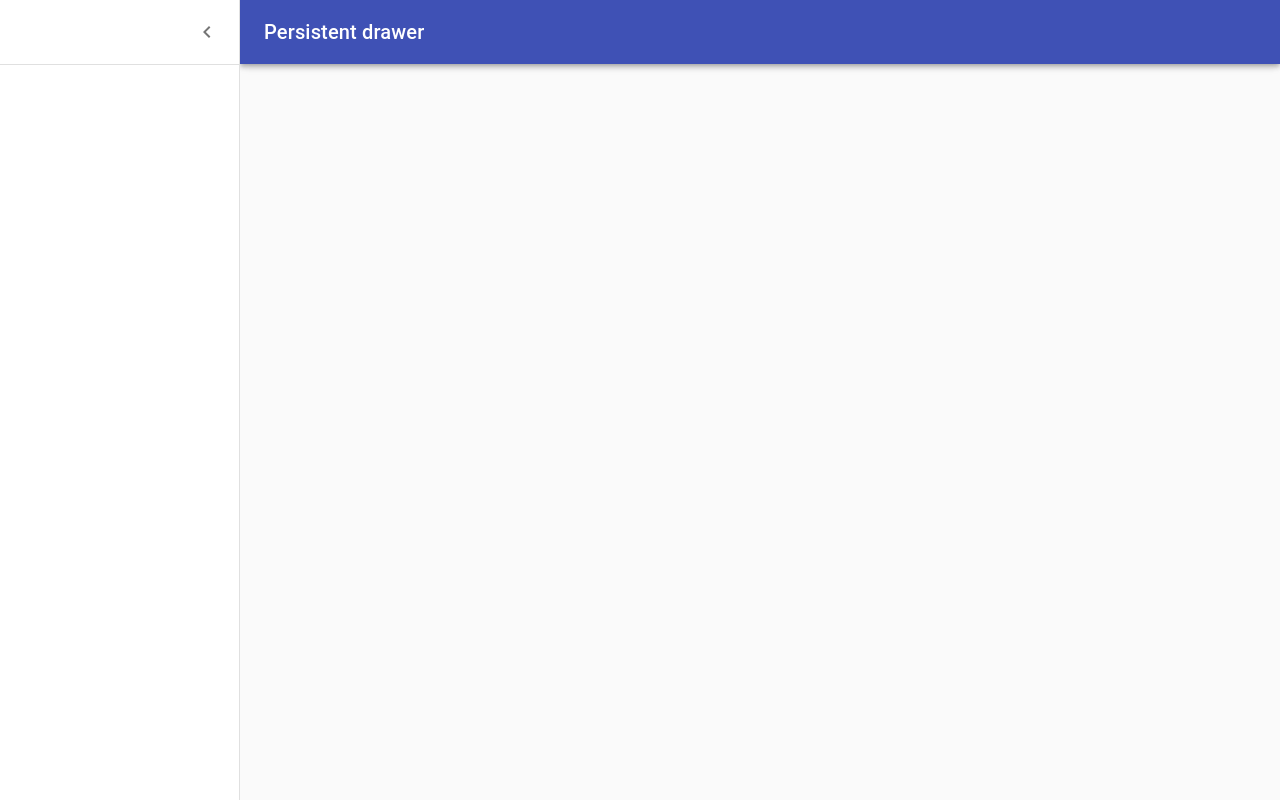
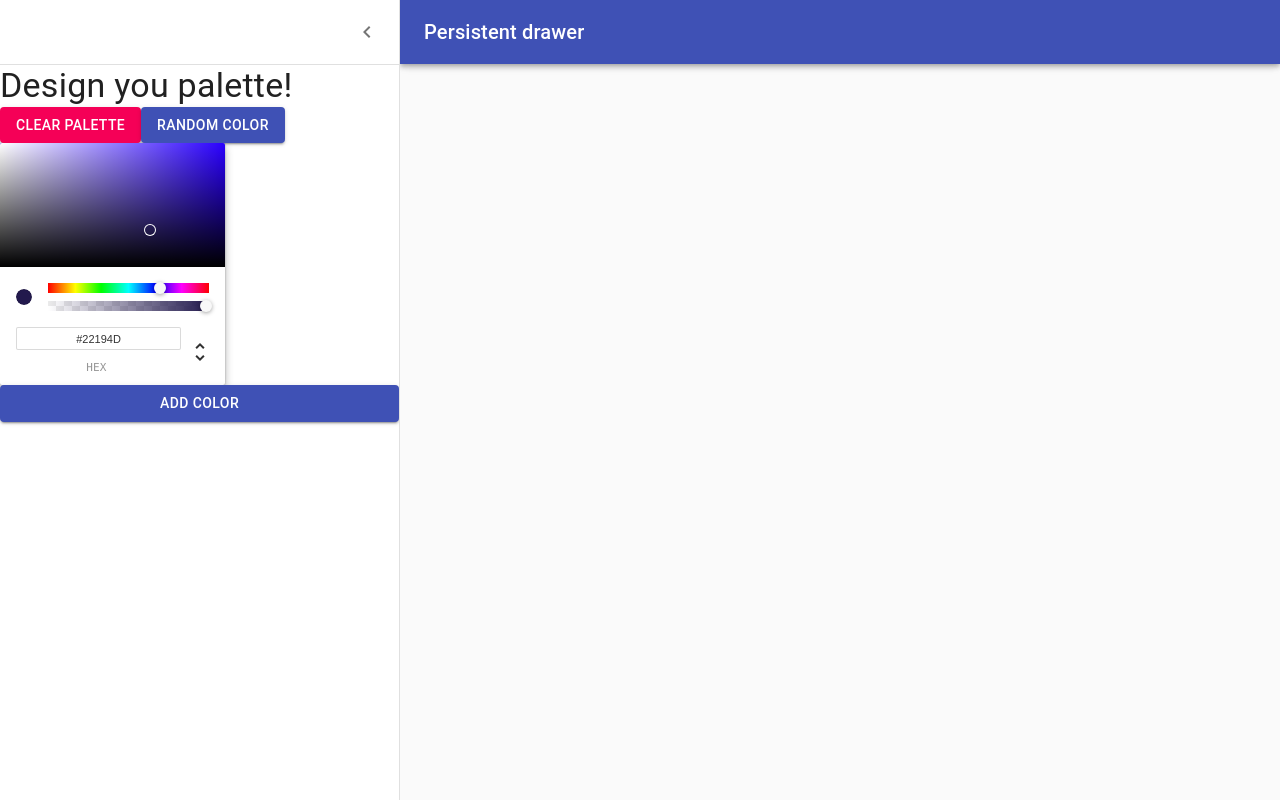
Before and after one commit to Ollie-lee/colorPalette, a React (Create React App) app in the folder colors-app/: page /palette/new in a window 1280 px wide. Both pictures are taken after a click on the button "open drawer". Built offline with nearby package versions, Linux system fonts and the light colour scheme; the HTML template or start-up script is replaced by a standard one.

Commit message:
add color picker

```diff
--- a/colors-app/package.json
+++ b/colors-app/package.json
@@ -12,6 +12,7 @@
     "chroma-js": "^2.1.0",
     "rc-slider": "^9.3.1",
     "react": "^16.13.1",
+    "react-color": "^2.18.1",
     "react-copy-to-clipboard": "^5.0.2",
     "react-dom": "^16.13.1",
     "react-router-dom": "^5.2.0",
--- a/colors-app/src/NewPaletteForm.js
+++ b/colors-app/src/NewPaletteForm.js
@@ -1,4 +1,4 @@
-import React, { Component } from 'react'
+import React, { Component, useState } from 'react'
 import clsx from 'clsx';
 import { makeStyles, useTheme } from '@material-ui/core/styles';
 import Drawer from '@material-ui/core/Drawer';
@@ -10,9 +10,12 @@ import Divider from '@material-ui/core/Divider';
 import IconButton from '@material-ui/core/IconButton';
 import MenuIcon from '@material-ui/icons/Menu';
 import ChevronLeftIcon from '@material-ui/icons/ChevronLeft';
+import { ChromePicker, SketchPicker } from 'react-color';
+import { Button } from '@material-ui/core';
 
 
-const drawerWidth = 240;
+
+const drawerWidth = 400;
 
 const useStyles = makeStyles((theme) => ({
   root: {
@@ -85,6 +88,19 @@ export default function NewPaletteForm() {
     setOpen(false);
   };
 
+  const ColorPicker = () => {
+    const [color, setColor] = useState();
+    const handleColorChange = (color) => {
+      setColor(color)
+    };
+
+    return (
+      <div className="color-picker">
+        <ChromePicker color={color} onChange={handleColorChange} />
+      </div>
+    );
+  };
+
 
   return (
     <div className={classes.root}>
@@ -126,7 +142,19 @@ export default function NewPaletteForm() {
         </div>
 
         <Divider />
-
+        <Typography variant='h4'>
+          Design you palette!
+        </Typography>
+        <div>
+          <Button variant='contained' color='secondary'>
+            Clear Palette
+          </Button>
+          <Button variant='contained' color='primary'>
+            random Color
+            </Button>
+        </div>
+        <ColorPicker />
+        <Button variant='contained' color='primary'>Add color</Button>
       </Drawer>
       <main
         className={clsx(classes.content, {
@@ -135,7 +163,6 @@ export default function NewPaletteForm() {
       >
         <div className={classes.drawerHeader} />
 
-
       </main>
     </div>
   )
```
Also changed, not shown: 1 other file (tests, documents, lock files or other folders).
